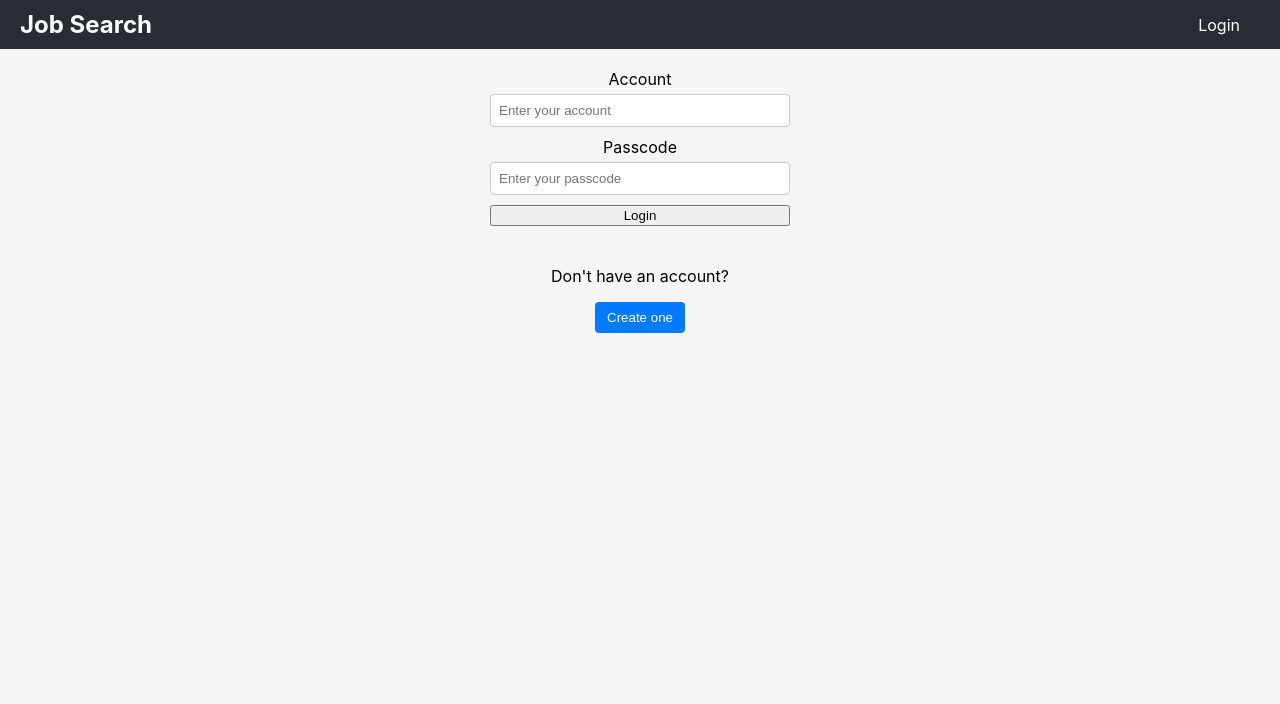
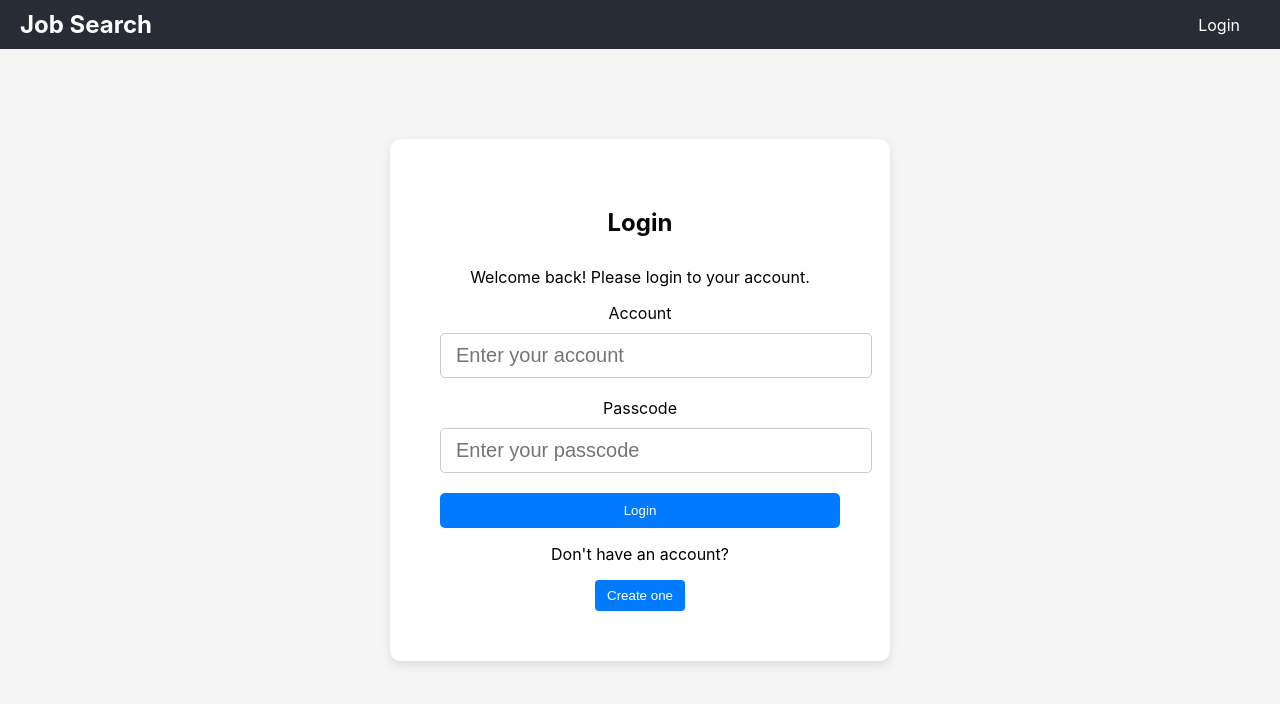
Before and after one commit to BUGGYSOFT-Cloud/UI, a React (Create React App) app in the folder app/: page /login in a window 1280 px wide. Shown: the top 704 px of the page. Built offline with nearby package versions, Linux system fonts and the light colour scheme.

Commit message:
Complete the restyling

```diff
--- a/app/src/components/CreateAccount/CreateAccount.css
+++ b/app/src/components/CreateAccount/CreateAccount.css
@@ -1,10 +1,18 @@
 /* src/components/CreateAccount/CreateAccount.css */
 .create-account-page {
+  display: flex;
+  justify-content: center;
+  align-items: center;
   text-align: center;
   height: 100vh;
   background: #f5f5f5;
 }
+
 .navbar {
+  position: absolute;
+  top: 0;
+  left: 0;
+  right: 0;
   display: flex;
   justify-content: space-between;
   align-items: center;
@@ -13,12 +21,29 @@
   color: white;
 }
 
+.create-account-container {
+  background-color: white;
+  padding: 50px;
+  border-radius: 10px;
+  box-shadow: 0px 4px 10px rgba(0, 0, 0, 0.1);
+  text-align: center;
+  max-width: 330px;
+  width: 90%; /* Responsive width */
+}
+
+.create-account-container button {
+  padding: 8px 12px;
+  background-color: #007bff;
+  color: white;
+  border: none;
+  border-radius: 4px;
+  cursor: pointer;
+}
+
 .account-form {
   display: flex;
   flex-direction: column;
-  max-width: 350px;
   margin: auto;
-  padding: 20px;
 }
 
 .account-form label {
@@ -39,9 +64,12 @@
 
 .name-field {
   flex: 1;
+  width: 50px;
   margin-right: 10px;
 }
+
 .name-field:last-child {
+  flex: 1;
   margin-right: 0;
 }
 
--- a/app/src/components/CreateAccount/CreateAccount.js
+++ b/app/src/components/CreateAccount/CreateAccount.js
@@ -44,6 +44,8 @@ const CreateAccount = () => {
           <Link to="/login">Login</Link>
         </div>
       </nav>
+      <div className="create-account-container">
+        <h2>Create Account</h2>
         <form className="account-form" onSubmit={handleSubmit}>
           <div className="name-section">
             <div className="name-field">
@@ -104,6 +106,7 @@ const CreateAccount = () => {
           </Link>
         </div>
       </div>
+    </div>
   );
 };
 
--- a/app/src/components/EmailVerification/EmailVerification.js
+++ b/app/src/components/EmailVerification/EmailVerification.js
@@ -1,5 +1,5 @@
 import React, { useState } from "react";
-import { useNavigate } from "react-router-dom";
+import { useNavigate, Link } from "react-router-dom";
 import "./EmailVerification.css";
 
 const EmailVerification = () => {
@@ -19,6 +19,14 @@ const EmailVerification = () => {
 
   return (
     <div className="email-verification-page">
+      <nav className="navbar">
+        <div className="logo">
+          <Link to="/">Job Search</Link>
+        </div>
+        <div className="login-icon">
+          <Link to="/login">Login</Link>
+        </div>
+      </nav>
       <div className="verification-container">
         <h2>Email Verification</h2>
         <p>Please enter the verification code sent to your email address:</p>
--- a/app/src/components/LoginPage/LoginPage.css
+++ b/app/src/components/LoginPage/LoginPage.css
@@ -1,6 +1,17 @@
 /* src/components/LoginPage/LoginPage.css */
-
+.login-page {
+  display: flex;
+  justify-content: center;
+  align-items: center;
+  text-align: center;
+  height: 100vh;
+  background: #f5f5f5;
+}
 .navbar {
+  position: absolute;
+  top: 0;
+  left: 0;
+  right: 0;
   display: flex;
   justify-content: space-between;
   align-items: center;
@@ -8,34 +19,61 @@
   background-color: #282c34;
   color: white;
 }
-.login-page {
+
+
+.login-container {
+  background-color: white;
+  padding: 50px;
+  border-radius: 10px;
+  box-shadow: 0px 4px 10px rgba(0, 0, 0, 0.1);
   text-align: center;
-  height: 100vh;
-  background: #f5f5f5;
+  max-width: 400px;
+  width: 100%;
+}
+
+.Head {
+  margin-bottom: 30px;
+  color: #060606;
+}
+
+.Prompt {
+  margin-bottom: 10px;
+  color: #060606;
+  font: 200;
 }
 
 .login-form {
   display: flex;
   flex-direction: column;
-  max-width: 300px;
-  margin: auto;
-  padding: 20px;
 }
 
-.login-form label {
-  margin-bottom: 5px;
+.inputField {
+  padding: 15px;
+  margin-bottom: 20px;
+  border: 1px solid #ccc;
+  border-radius: 5px;
+  font-size: 20px;
+  width: 100%;
+  height: 13px;
 }
 
-.login-form input {
-  margin-bottom: 10px;
-  padding: 8px;
-  border: 1px solid #ccc;
-  border-radius: 4px;
+.login-form button {
+  padding: 10px 15px;
+  background-color: #007bff;
+  color: white;
+  border: none;
+  border-radius: 5px;
+  cursor: pointer;
+  transition: background-color 0.3s ease;
+}
+
+.login-form button:hover {
+  background-color: #0056b3;
 }
 
 .signup-section {
   text-align: center;
-  margin-top: 20px;
+  margin-top: 15px;
 }
 
 .signup-section button {
@@ -46,6 +84,7 @@
   border-radius: 4px;
   cursor: pointer;
 }
+
 .logo a {
   color: #ffffff;
   text-decoration: none;
--- a/app/src/components/LoginPage/LoginPage.js
+++ b/app/src/components/LoginPage/LoginPage.js
@@ -9,8 +9,6 @@ const LoginPage = () => {
 
   const handleSubmit = (event) => {
     event.preventDefault();
-    // TODO: Some code to handle the form submission!
-
     console.log("Submitted", account, passcode);
   };
 
@@ -24,23 +22,28 @@ const LoginPage = () => {
           <Link to="/login">Login</Link>
         </div>
       </nav>
+      <div className="login-container">
+        <h2 className="Head">Login</h2>
+        <p className="Subhead">Welcome back! Please login to your account.</p>
         <form className="login-form" onSubmit={handleSubmit}>
-        <label htmlFor="account">Account</label>
+          <label htmlFor="account" className="Prompt">Account</label>
           <input
             type="text"
             id="account"
             value={account}
             onChange={(e) => setAccount(e.target.value)}
             placeholder="Enter your account"
+            className="inputField"
           />
 
-        <label htmlFor="passcode">Passcode</label>
+          <label htmlFor="passcode" className="Prompt">Passcode</label>
           <input
             type="password"
             id="passcode"
             value={passcode}
             onChange={(e) => setPasscode(e.target.value)}
             placeholder="Enter your passcode"
+            className="inputField"
           />
 
           <button type="submit">Login</button>
@@ -52,6 +55,7 @@ const LoginPage = () => {
           </Link>
         </div>
       </div>
+    </div>
   );
 };
 
```
Lines whose indentation alone changed are shown as unchanged.
